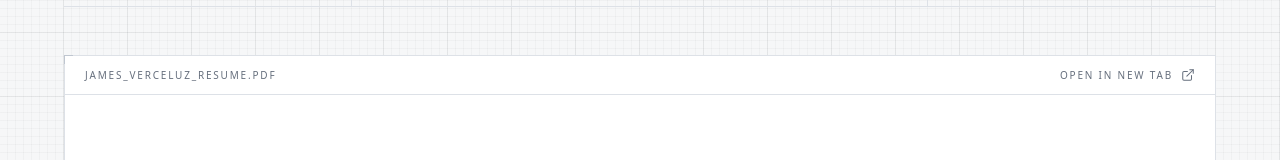
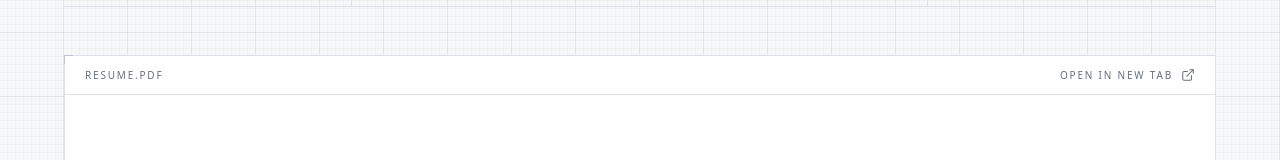
Before and after one commit to snowP26/james-verceluz-portfolio, a Next.js app: page /resume in a window 1280 px wide. Shown: the part 415-575 px from the top of the page. Built offline with nearby package versions, Linux system fonts and the light colour scheme; no server answers.

Commit message:
feat: update resume

```diff
--- a/app/resume/page.tsx
+++ b/app/resume/page.tsx
@@ -18,7 +18,7 @@ export const metadata: Metadata = {
   alternates: { canonical: "/resume" },
 };
 
-const FILE_NAME = "James_Verceluz_Resume.pdf";
+const FILE_NAME = "Resume.pdf";
 
 const summary = [
   { k: "Roles", v: `${EXPERIENCE.length} · Rails internship, freelance` },
--- a/lib/data.ts
+++ b/lib/data.ts
@@ -33,7 +33,7 @@ export const CONTACT = {
     "https://mail.google.com/mail/?view=cm&fs=1&to=jamesgabriel.verceluz@gmail.com",
 } as const;
 
-export const RESUME_PATH = "/James_Verceluz_Resume.pdf";
+export const RESUME_PATH = "/Resume.pdf";
 
 export const SECTIONS: Section[] = [
   { id: "index", index: "00", label: "Index" },
```
Also changed, not shown: 1 other file (tests, documents, lock files or other folders).
